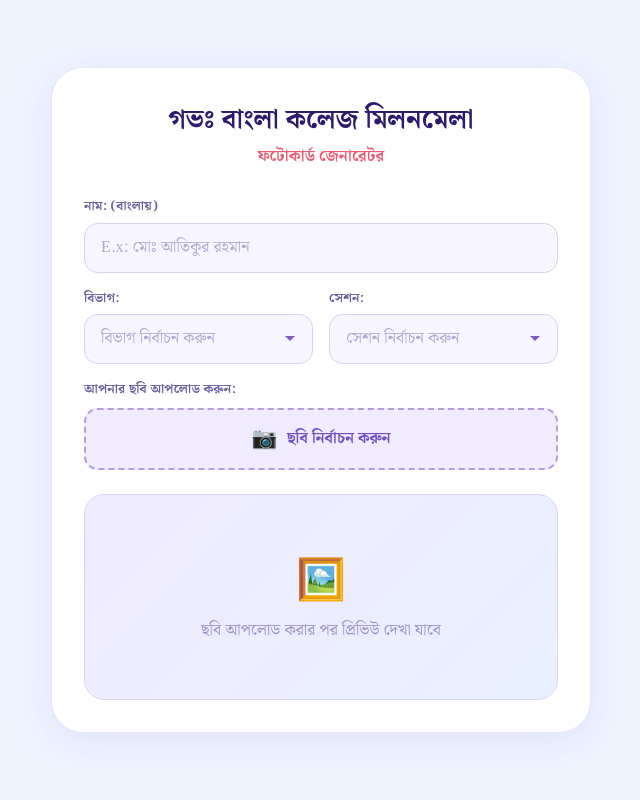
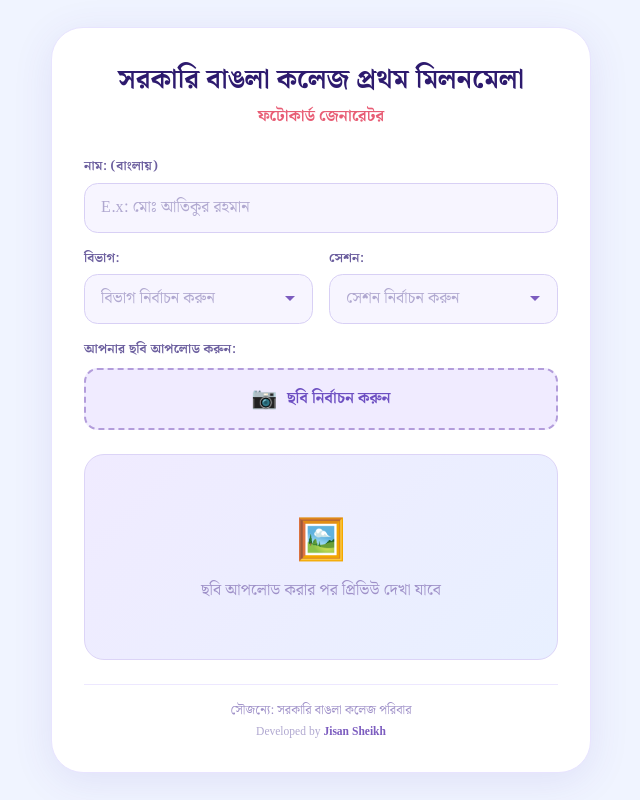
Before and after one commit to rafijuljisan/bangla_college_reunion_photocard, a Next.js app: page / in a window 1280 px wide. Shown: the whole page, without its empty margins (319-959 px from the left). Built offline with nearby package versions, Linux system fonts and the light colour scheme.

Commit message:
credit added

```diff
--- a/app/page.tsx
+++ b/app/page.tsx
@@ -363,7 +363,7 @@ ctx.fillText(session || 'সেশন', textStartX, pill3Y);
         <div className="card">
 
           <div>
-            <p className="page-title">গভঃ বাংলা কলেজ মিলনমেলা</p>
+            <p className="page-title">সরকারি বাঙলা কলেজ প্রথম মিলনমেলা</p>
             <p className="page-sub">ফটোকার্ড জেনারেটর</p>
           </div>
 
@@ -529,6 +529,25 @@ ctx.fillText(session || 'সেশন', textStartX, pill3Y);
             </button>
           )}
 
+
+        {/* Credit */}
+          <div style={{ textAlign: 'center', marginTop: '1.5rem', paddingTop: '1rem', borderTop: '1px solid #ede8ff' }}>
+            <p style={{ color: '#9e90c8', fontSize: '0.78rem', margin: '0 0 0.2rem' }}>
+              সৌজন্যে: সরকারি বাঙলা কলেজ পরিবার
+            </p>
+            <p style={{ color: '#b0a8d0', fontSize: '0.72rem', margin: 0 }}>
+              Developed by{' '}
+
+                <a href="https://jisan.openwindowbd.com"
+                target="_blank"
+                rel="noopener noreferrer"
+                style={{ color: '#7c5cbf', fontWeight: 700, textDecoration: 'none' }}
+              >
+                Jisan Sheikh
+              </a>
+            </p>
+          </div>
+
         </div>
       </main>
     </>
```
Also changed, not shown: 1 other file (tests, documents, lock files or other folders).
